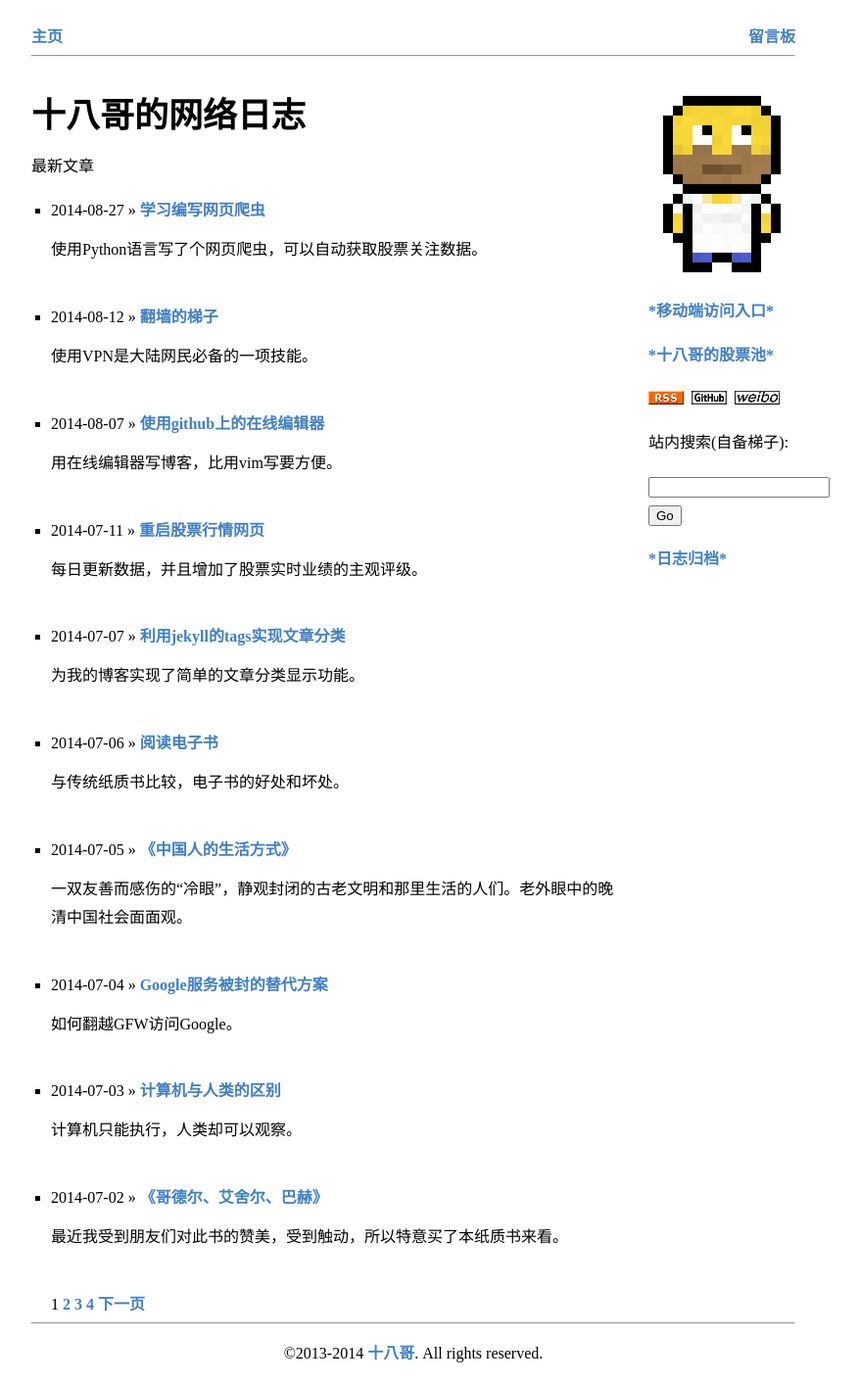
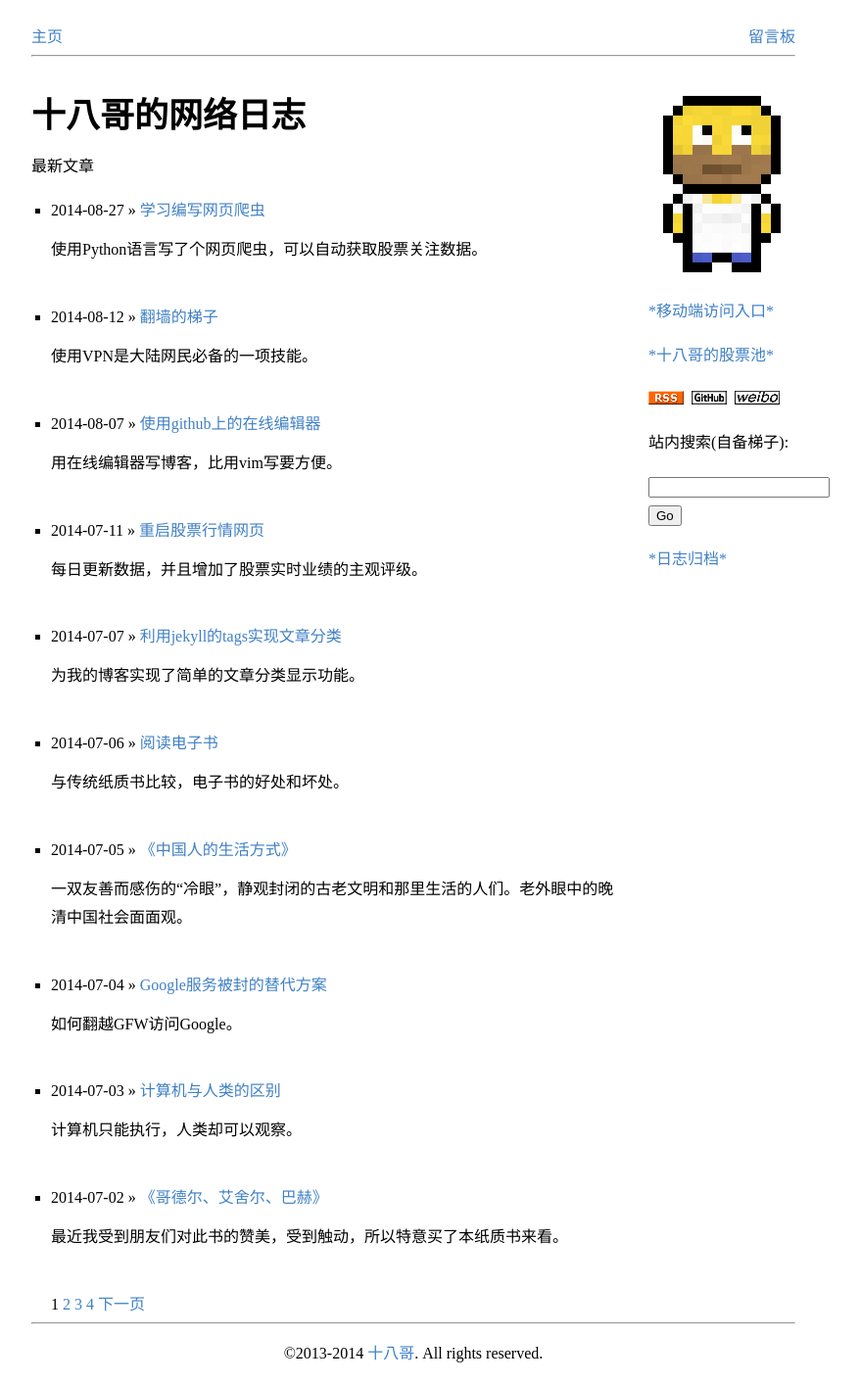
Before and after one commit to cforth/blog, a Jekyll site: the page built from index.html, in a window 1280 px wide. Shown: the whole page at 98% size, without its empty margins (218-1096 px from the left). Built offline with Jekyll 4.4.1, drawn with Linux system fonts in a browser that asks for light colours; Markdown is read by kramdown in place of the engine named in the settings; the list of posts is cut into pages by our own code; comment, search, counter and statistics services are not loaded.

Commit message:
链接字体不加粗

```diff
--- a/css/mystyle.css
+++ b/css/mystyle.css
@@ -48,13 +48,11 @@ p {
 
 a:link {
   color:#4080C5;
-  font-weight:bold;
   text-decoration: none;
 }
 
 a:visited {
   color:#4080c5;
-  font-weight:bold;
   text-decoration: none;
 }
 
```
